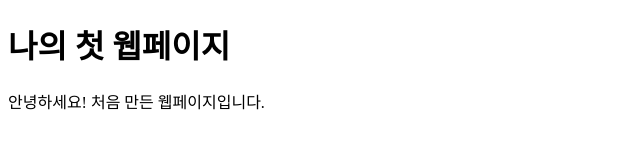
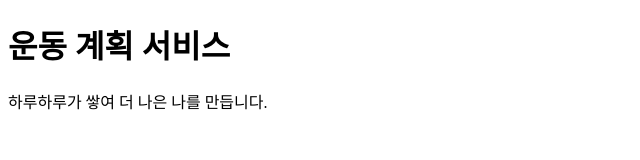
Before and after one commit to cozy01/uiuxprogramming, a plain HTML site: page index.html in a window 1280 px wide. Shown: the whole page, without its empty margins (0-640 px from the left). Drawn offline with Linux system fonts and the light colour scheme.

Commit message:
내 웹 서비스 제목과 설명 입력

```diff
--- a/index.html
+++ b/index.html
@@ -3,11 +3,12 @@
 
 <head>
     <meta charset="UTF-8">
-    <title>나의 첫 웹페이지</title>
+    <title>BARRE</title>
 </head>
 
 <body>
-    <h1>나의 첫 웹페이지</h1>
-    <p>안녕하세요! 처음 만든 웹페이지입니다.</p>
+    <h1>운동 계획 서비스</h1>
+    <p>하루하루가 쌓여 더 나은 나를 만듭니다.</p>
 </body>
+
 </html>
```
